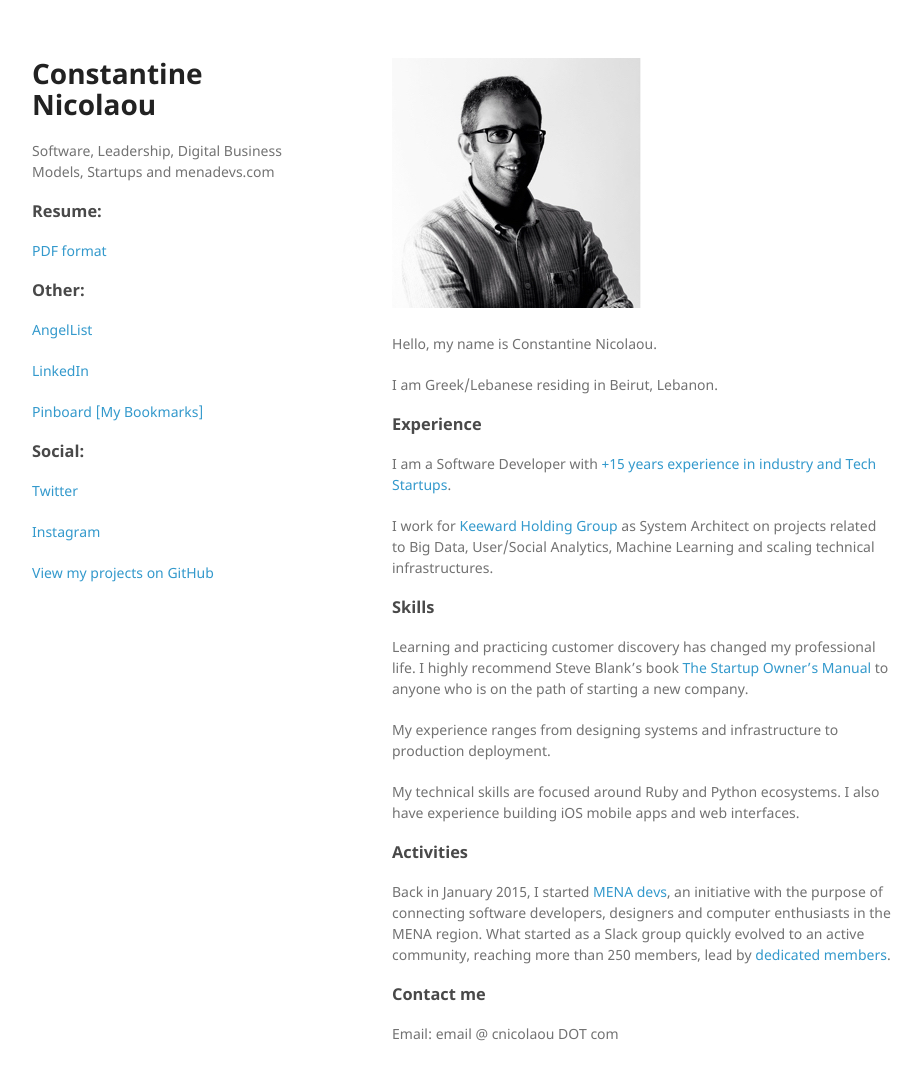
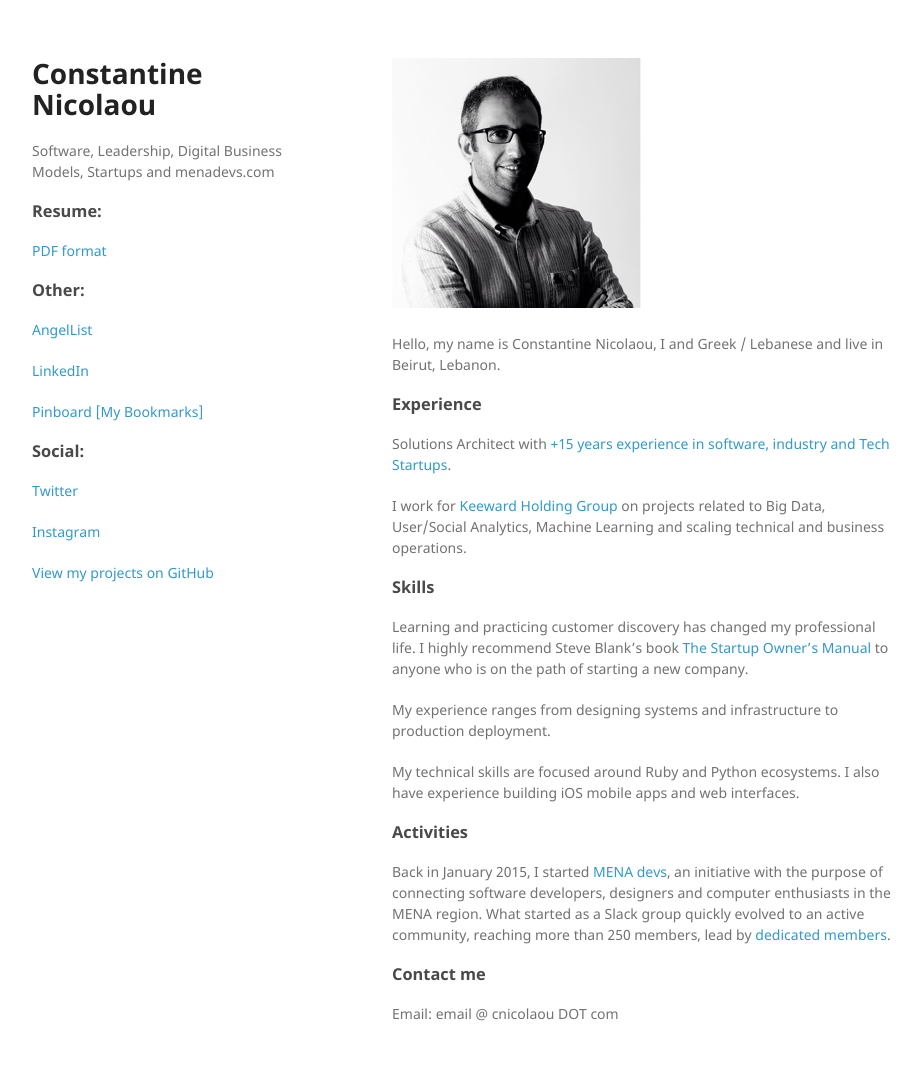
Before and after one commit to cnicolaou/cnikolaou.github.io, a Jekyll site: the page built from index.md, in a window 1280 px wide and 1114 px high. Shown: the top 1080 px of the window, without its empty margins (178-1100 px from the left). Built offline with Jekyll 4.4.1, drawn with Linux system fonts in a browser that asks for light colours.

Commit message:
Update description

```diff
--- a/index.md
+++ b/index.md
@@ -4,15 +4,13 @@ layout: default
 
 ![](/assets/images/cnicolaou_portrait.jpg)
 
-Hello, my name is Constantine Nicolaou.
-
-I am Greek/Lebanese residing in Beirut, Lebanon.
+Hello, my name is Constantine Nicolaou, I and Greek / Lebanese and live in Beirut, Lebanon.
 
 ### Experience
 
-I am a Software Developer with [+15 years experience in industry and Tech Startups](http://cnicolaou.github.io/resume/).
+Solutions Architect with [+15 years experience in software, industry and Tech Startups](http://cnicolaou.github.io/resume/).
 
-I work for [Keeward Holding Group](http://keeward.com/the-teams/) as System Architect on projects related to Big Data, User/Social Analytics, Machine Learning and scaling technical infrastructures.
+I work for [Keeward Holding Group](http://keeward.com/the-teams/) on projects related to Big Data, User/Social Analytics, Machine Learning and scaling technical and business operations.
 
 ### Skills
 
```
